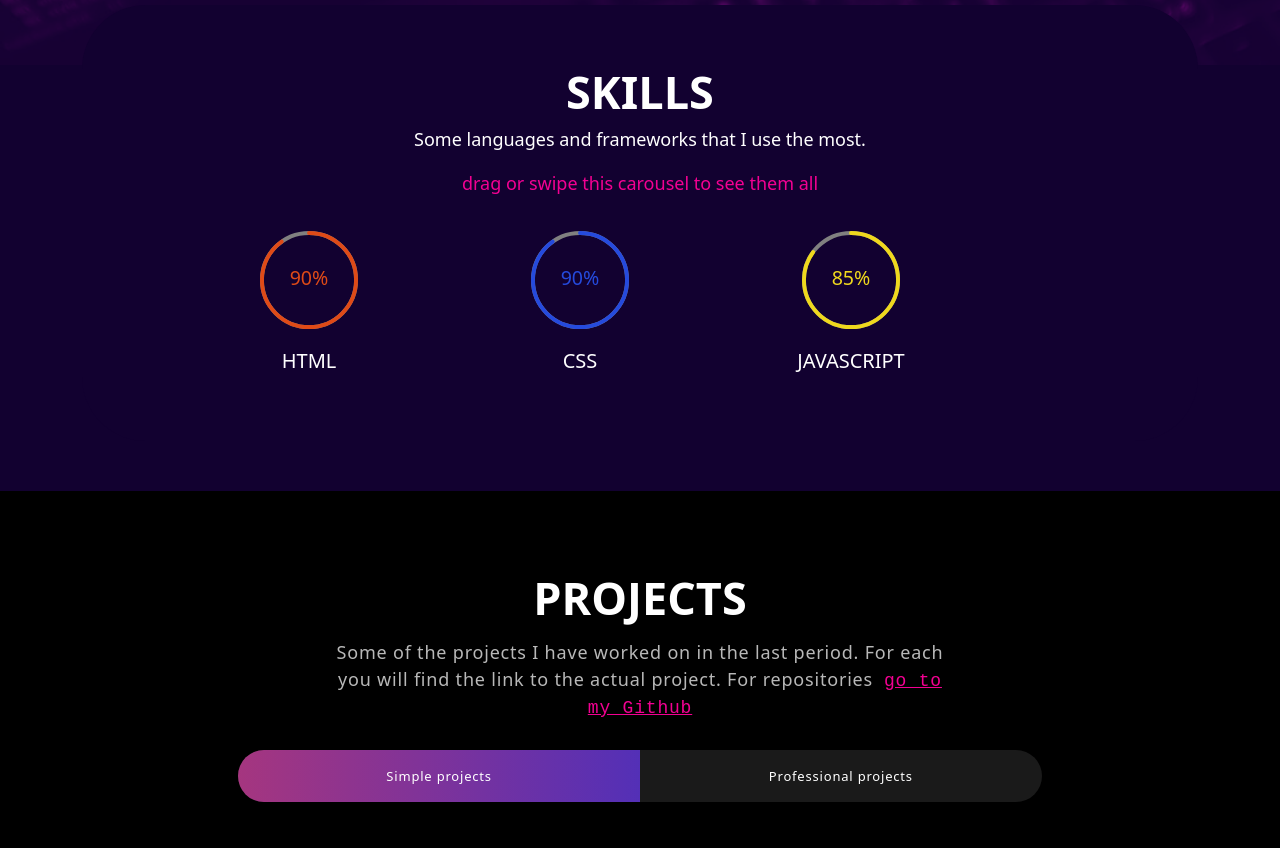
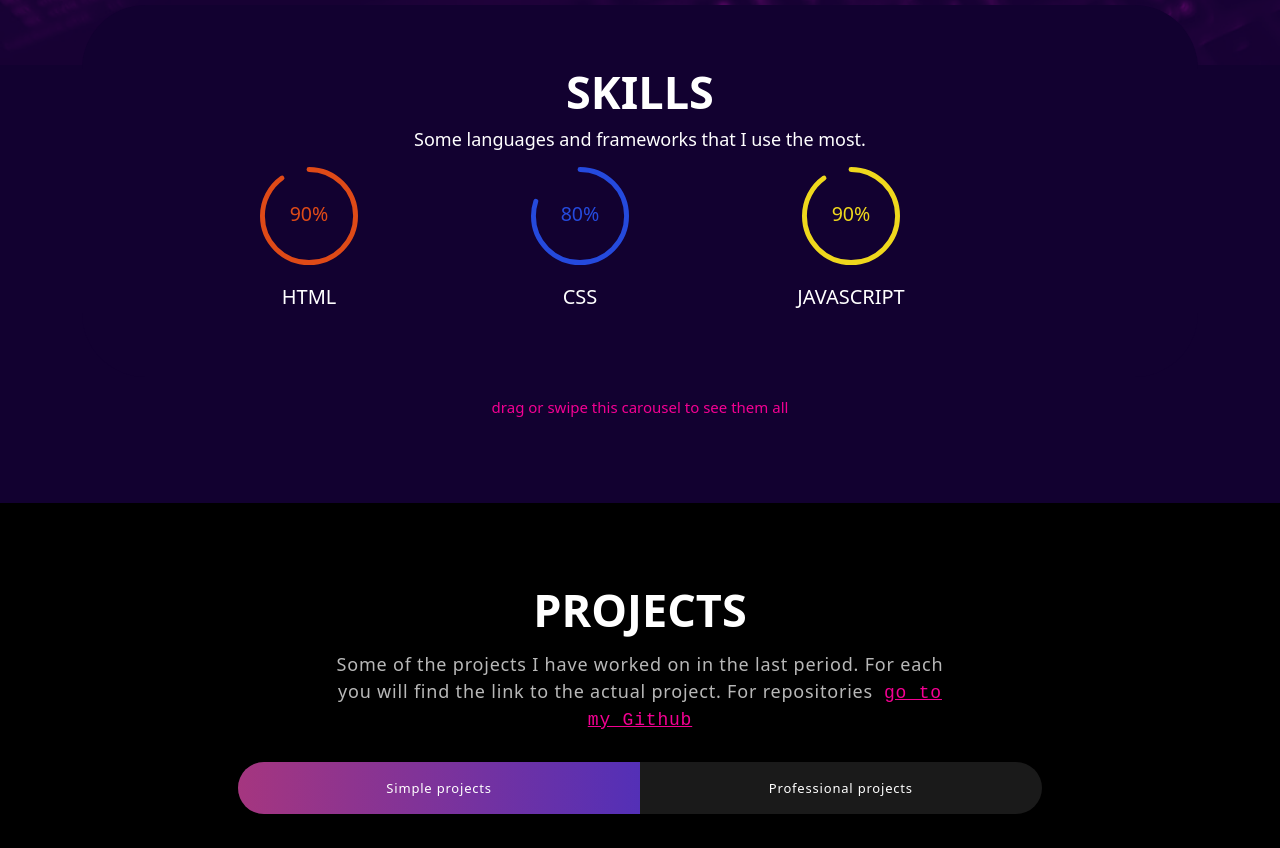
Before and after one commit to Shadhyb/portfolio, a React (Create React App) app: page / in a window 1280 px wide. Shown: the part 760-1608 px from the top of the page. Built offline with nearby package versions, Linux system fonts and the light colour scheme.

Commit message:
re-style

```diff
--- a/package.json
+++ b/package.json
@@ -3,6 +3,7 @@
   "version": "0.1.0",
   "private": true,
   "dependencies": {
+    "@babel/plugin-proposal-private-property-in-object": "^7.14.5",
     "@emailjs/browser": "^3.11.0",
     "@testing-library/jest-dom": "^5.17.0",
     "@testing-library/react": "^13.4.0",
@@ -22,8 +23,7 @@
     "react-progressbar.js": "^0.2.0",
     "react-scripts": "^5.0.1",
     "sass": "^1.65.1",
-    "web-vitals": "^2.1.4",
-    "@babel/plugin-proposal-private-property-in-object": "^7.14.5"
+    "web-vitals": "^2.1.4"
   },
   "scripts": {
     "start": "react-scripts start",
--- a/src/App.css
+++ b/src/App.css
@@ -110,14 +110,18 @@
   font-size: 18px;
   opacity: 0.75;
 }
+nav.navbar .navbar-nav a.nav-link.navbar-link:hover {
+}
 
 nav.navbar .navbar-nav a.nav-link.navbar-link:hover,
 nav.navbar .navbar-nav a.nav-link.navbar-link.active {
   opacity: 1;
+  color: #a8fe39 !important;
 }
 nav.navbar .navbar-nav a.nav-link.navbar-link.active {
   color: #740a79;
 }
+
 span.navbar-text {
   display: flex;
   align-items: center;
@@ -170,6 +174,9 @@
   background-color: transparent;
   transition: 0.3s ease-in-out;
 }
+.navbar-text button:hover {
+  border: 1.5px solid #a8fe39;
+}
 .navbar-text button span {
   z-index: 1;
 }
@@ -184,7 +191,7 @@
   transition: 0.3s ease-in-out;
 }
 .navbar-text button:hover {
-  color: #02c9f2;
+  color: #a8fe39;
 }
 .navbar-text button:hover::before {
   content: "";
@@ -295,6 +302,9 @@
   display: flex;
   align-items: center;
 }
+.banner button:hover {
+  color: #a8fe39;
+}
 .banner button svg {
   font-size: 25px;
   margin-left: 10px;
@@ -302,7 +312,9 @@
   line-height: 1;
 }
 .banner button:hover svg {
-  margin-left: 25px;
+  margin-left: 15px;
+  transform: scale(110%);
+  color: #ff83cd;
 }
 .banner img {
   -webkit-animation: updown 3s linear infinite;
@@ -377,6 +389,7 @@
   padding: 20px 0;
   color: #f30092;
   text-transform: lowercase;
+  font-size: smaller;
 }
 .skill-slider .item {
   width: 50%;
--- a/src/components/Skills.js
+++ b/src/components/Skills.js
@@ -5,7 +5,7 @@
 import "react-multi-carousel/lib/styles.css";
 
 export const Skills = () => {
-  let percentage = [90, 90, 85, 80, 60, 40];
+  let percentage = [90, 80, 90, 80, 60, 40];
   let skills = ["Html", "CSS", "JavaScript", "Angular JS", "React JS", "PHP"];
 
   const responsive = {
@@ -37,10 +37,7 @@
           <div className="col-12">
             <div className="skill-bx wow zoomIn">
               <h2>Skills</h2>
-              <p>
-                Some languages and frameworks that I use the most.
-                <span> Drag or swipe this carousel to see them all</span>
-              </p>
+              <p>Some languages and frameworks that I use the most.</p>
 
               <Carousel
                 responsive={responsive}
@@ -55,10 +52,10 @@
                     <CircularProgressbar
                       value={percentage[0]}
                       text={`${percentage[0]}%`}
-                      strokeWidth={4}
+                      strokeWidth={5}
                       styles={buildStyles({
                         pathColor: "#df4a17",
-                        trailColor: "gray",
+                        trailColor: "transparent",
                         textColor: "#df4a17",
                       })}
                     />
@@ -70,10 +67,10 @@
                     <CircularProgressbar
                       value={percentage[1]}
                       text={`${percentage[1]}%`}
-                      strokeWidth={4}
+                      strokeWidth={5}
                       styles={buildStyles({
                         pathColor: "#254add",
-                        trailColor: "gray",
+                        trailColor: "transparent",
                         textColor: "#254add",
                       })}
                     />
@@ -85,10 +82,10 @@
                     <CircularProgressbar
                       value={percentage[2]}
                       text={`${percentage[2]}%`}
-                      strokeWidth={4}
+                      strokeWidth={5}
                       styles={buildStyles({
                         pathColor: "#efd81d",
-                        trailColor: "gray",
+                        trailColor: "transparent",
                         textColor: "#efd81d",
                       })}
                     />
@@ -100,10 +97,10 @@
                     <CircularProgressbar
                       value={percentage[3]}
                       text={`${percentage[3]}%`}
-                      strokeWidth={4}
+                      strokeWidth={5}
                       styles={buildStyles({
                         pathColor: "#d60030",
-                        trailColor: "gray",
+                        trailColor: "transparent",
                         textColor: "#d60030",
                       })}
                     />
@@ -118,7 +115,7 @@
                       strokeWidth={5}
                       styles={buildStyles({
                         pathColor: "#5ed4f3",
-                        trailColor: "gray",
+                        trailColor: "transparent",
                         textColor: "#5ed4f3",
                       })}
                     />
@@ -133,7 +130,7 @@
                       strokeWidth={5}
                       styles={buildStyles({
                         pathColor: "#546195",
-                        trailColor: "gray",
+                        trailColor: "transparent",
                         textColor: "#546195",
                       })}
                     />
@@ -145,6 +142,9 @@
           </div>
         </div>
       </div>
+      <p>
+        <span> Drag or swipe this carousel to see them all</span>
+      </p>
     </section>
   );
 };
```
Also changed, not shown: 1 other file (tests, documents, lock files or other folders).
